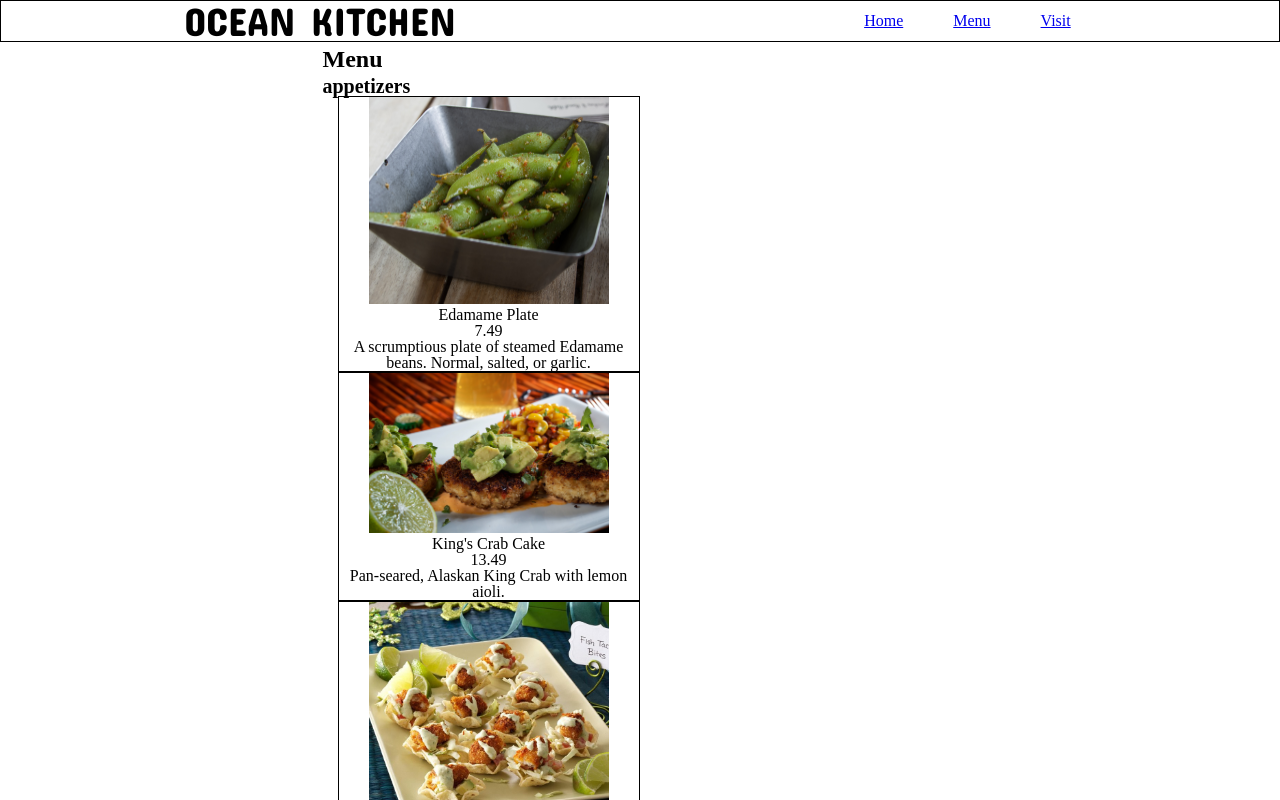
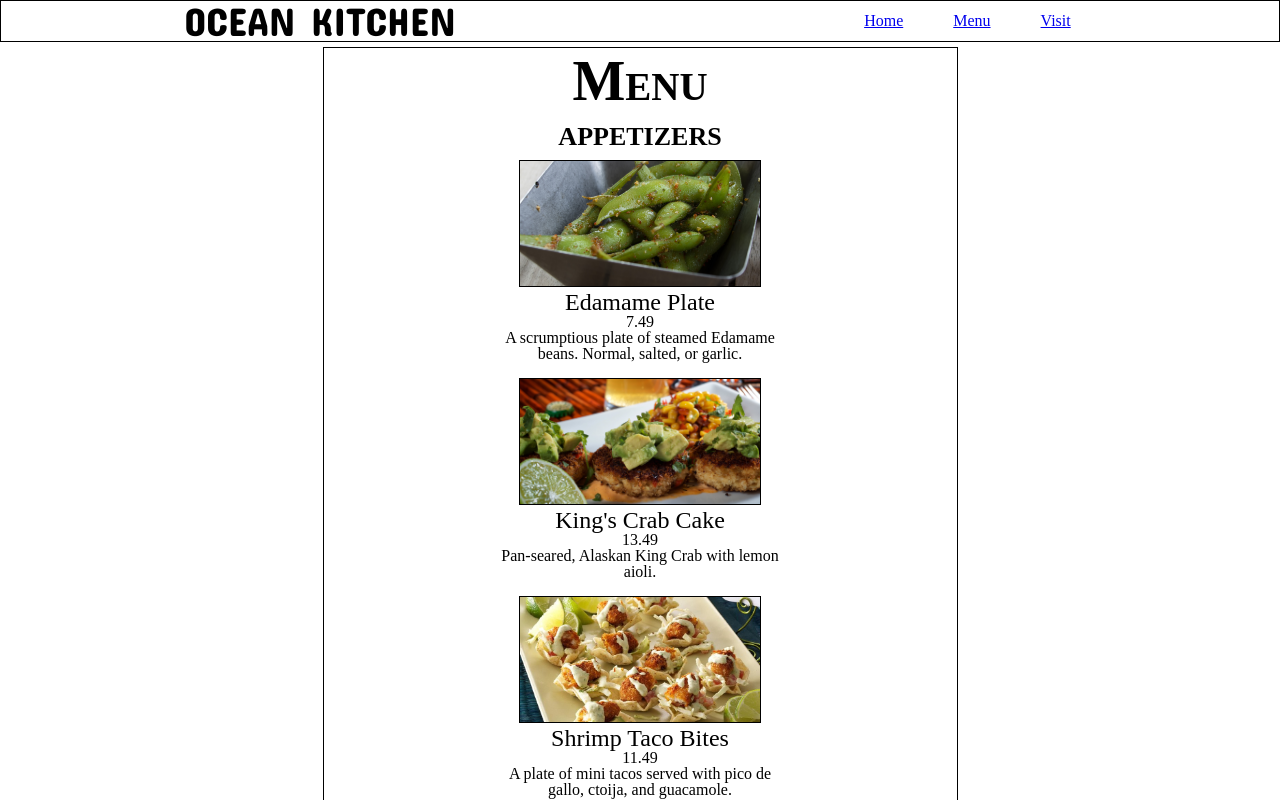
Before and after one commit to Datrinon/project-restaurant, a website built with webpack: page dist/index.html in a window 1280 px wide. Both pictures are taken after a click on the link "Menu". Shown: the top 800 px of the page. Built offline with nearby package versions, Linux system fonts and the light colour scheme; files whose address does not match are found by name.

```diff
--- a/src/css/index.css
+++ b/src/css/index.css
@@ -67,7 +67,7 @@
 }
 
 h1 {
-  font-size: 1.5em;
+  font-size: 3.5em;
   font-weight: bold;
 }
 
--- a/src/css/menu.css
+++ b/src/css/menu.css
@@ -1,5 +1,25 @@
 #menu {
   margin: 0 25%;
+  border: 1px solid black;
+  min-width: 350px;
+}
+
+h2 {
+  font-size: 2.35rem;
+}
+
+h3 {
+  font-size: 1.5rem;
+}
+
+.menu-title {
+  font-variant: petite-caps;
+  text-align: center;
+}
+
+.menu-section-header {
+  text-align: center;
+  font-variant: small-caps;
 }
 
 .entrees-area {
@@ -7,23 +27,33 @@
   flex-direction: row;
   flex-basis: 50%;
   flex-wrap: wrap;
-  justify-content: flex-start;
+  justify-content: center;
 }
 
 .entree {
-  border: 1px solid black;
   width: 45%;
   text-align: center;
   min-width: 300px;
-  max-width: 500px;
-  margin: 0 15px;
+  max-width: 400px;
+  margin: 8px 15px;
 }
 
 .entree-pic {
+  border: 1px solid black;
   width: 80%;
-  max-width: 400px;
+  max-width: 250px;
+  height: 125px;
+  object-fit: cover;
 }
 
-/*
-To get a two-column
- */
+@media (max-width: 600px) {
+  #menu {
+    margin: 0 5px;
+  }
+}
+
+@media (min-width: 1342px) {
+  .entrees-area {
+    justify-content: flex-start;
+  }
+}
--- a/src/js/component.js
+++ b/src/js/component.js
@@ -154,12 +154,13 @@
    * @param {*} text - The label for the header.
    * @param {*} level - The level of header.
    */
-  heading(text, level) {
+  heading(text, level, ...className) {
     if (level < 1 || level > 6) {
       throw Error("Heading levels can only be between 1 to 6!");
     }
     let header = document.createElement(`h${level}`);
 
+    header.classList.add(...className);
     header.textContent = text;
 
     return header;
--- a/src/js/index.js
+++ b/src/js/index.js
@@ -16,7 +16,7 @@
 import Hours from '../data/schedule.csv';
 
 import RestaurantImg from '../image/beachhouse.jpg';
-import RestaurantInteriorImg from '../image/restaurant.jpg';
+import RestaurantInteriorImg from '../image/restaurantinterior.jpg';
 import mealpic1 from '../image/clams.jpg';
 import mealpic2 from '../image/lobster.jpg';
 import mealpic3 from '../image/salmon.jpg';
@@ -24,10 +24,10 @@
 
 function importAll(r) {
 
-  // keys() get the key which is a filepath (called the request on node)
-  // map() maps the fp to an array element.
   let images = {};
-  r.keys().map((item, index) => { images[item.replace('./', '')] = r(item); });
+  // r (require.context() returns a function upon call leading to the dist dirpath)
+  // we use map to get an array that has key: src rel. filepath and value dist abs dirpath
+  r.keys().map((item) => { images[item.replace('./', '')] = r(item); });
   return images;
   // return r.keys().map(r);
 }
@@ -64,7 +64,7 @@
   const c = new Component();
 
   const menu = c.section("menu");
-  const title = c.heading("Menu", 1);
+  const title = c.heading("Menu", 1, "menu-title");
 
   menu.append(title);
   menu.classList.add("no-display");
@@ -79,14 +79,9 @@
   //// console.log(path.resolve('../images'));
   // remember require.context returns a function that will give you the right path... so you need to call it.
 
-  console.log(require.context('../image', false, /\.(png|jpe?g|svg)$/).keys().map((key, index) => {
-    console.log(key, index);
-    console.log(require.context('../image', false, /\.(png|jpe?g|svg)$/)(key));
-  }));
-
   for (let section in Menu) {
     let sectionDiv = c.div("menu-area");
-    let sectionHeading = c.heading(section, 2);
+    let sectionHeading = c.heading(section, 2, "menu-section-header");
 
     sectionDiv.append(sectionHeading);
     let entreesDiv = c.div("entrees-area");
@@ -97,7 +92,6 @@
       let description = c.paragraph(entree.description);
       let img = c.img(images[entree.image], "entree-pic");
 
-      c.paragraph("Image here");
       entreeDiv.append(img, name, price, description);
       entreesDiv.append(entreeDiv);
     }
@@ -123,10 +117,16 @@
 
   const c = new Component();
 
-  const visit = c.section("visit");
+  const visitWrapper = c.section("visit");
+  const visit = c.section("visitContent");
+
+  visitWrapper.append(visit);
+  visitWrapper.classList.add("no-display");
+  visitWrapper.style.backgroundImage = `url(${RestaurantInteriorImg})`;
+
   const title = c.heading("Come Visit Us", 2);
 
-  const banner = c.banner("", RestaurantInteriorImg);
+  const addressScheduleWrapper = c.section("directions-schedule");
 
   const addressDiv = c.div("directions-section");
   const addrHeading = c.heading("Address", 3);
@@ -140,6 +140,8 @@
   scheduleDiv.append(hourHeading, schedule);
   // alert(JSON.stringify(Hours));
 
+  addressScheduleWrapper.append(addressDiv, scheduleDiv);
+
   const contactDiv = c.div("contact-section");
   const contactHeading = c.heading("Contact Us", 3);
   const contactIcons = [c.faIcon("fab", "fa-facebook-messenger", "contact-icon"), c.faIcon("fab", "fa-instagram-square", "contact-icon")
@@ -147,13 +149,13 @@
   contactDiv.append(contactHeading, ...contactIcons);
 
 
-  visit.append(title, banner, addressDiv, scheduleDiv, contactDiv); // either this is legal or I use spread
+  visit.append(title, addressScheduleWrapper, contactDiv); // either this is legal or I use spread
     // [...] was not legal
     // ...array was legal.
     // TODO dan write this down.
     // TODO also write down this visitSection, this a good way to format
     // code
-  return visit;
+  return visitWrapper;
 })();
 
 const onLoad = (() => {
```
Also changed, not shown: dist/component.bundle.js, 5 other files.
